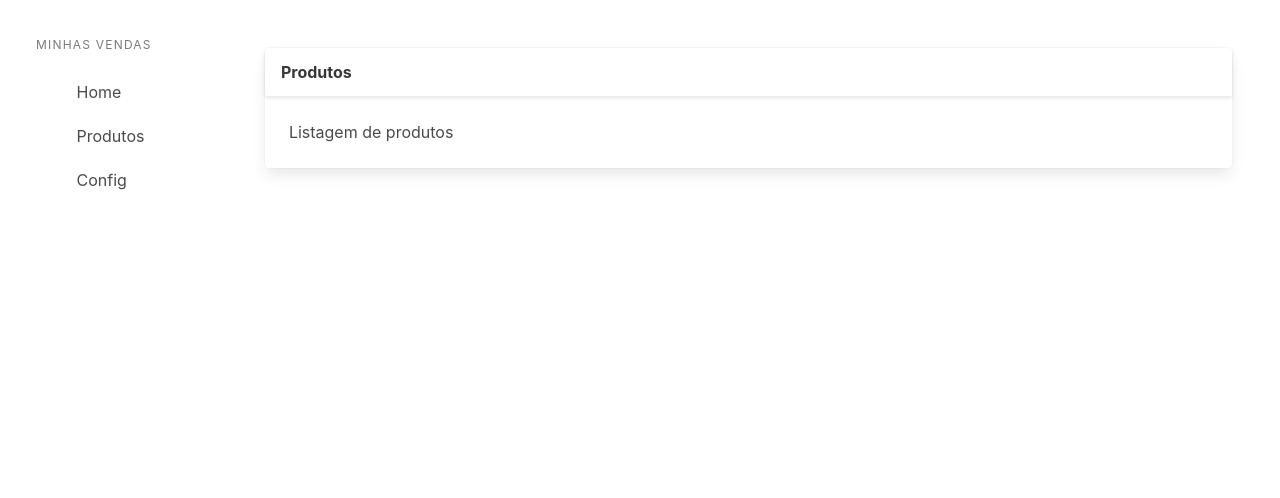
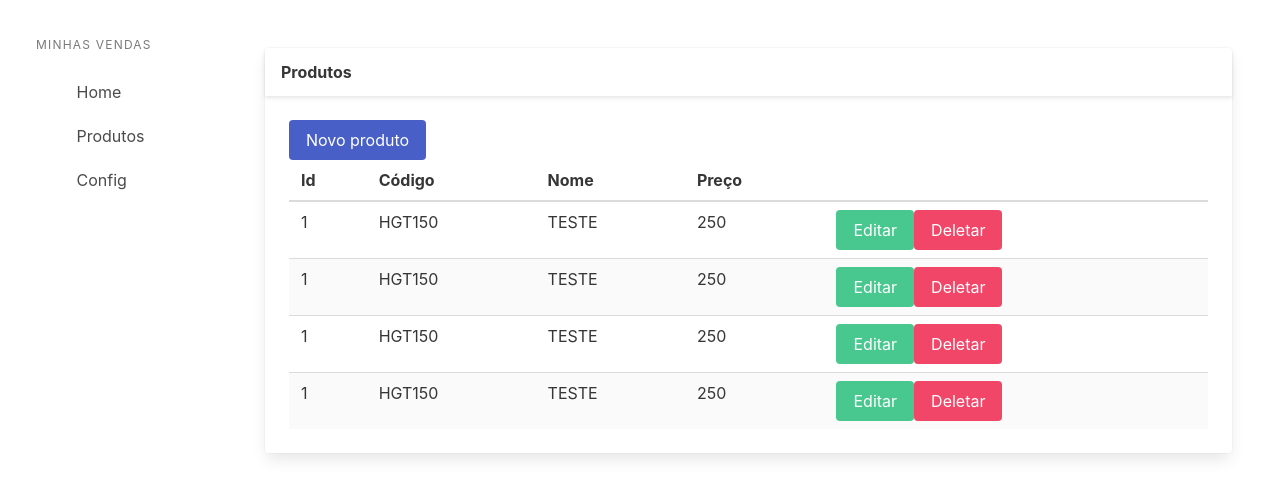
Before and after one commit to Matheus-Doerzbacher/Curso-Spring-vendas-app, a Next.js app: page /consultas/produtos in a window 1280 px wide. Shown: the top 498 px of the page. Built offline with nearby package versions, Linux system fonts and the light colour scheme.

Commit message:
Final aula 49

```diff
--- a/src/components/layout/menu/index.tsx
+++ b/src/components/layout/menu/index.tsx
@@ -8,7 +8,7 @@ export const Menu: React.FC = () => {
             </p>
             <ul className="menu-list">
                 <MenuItem href="/" label="Home"/>
-                <MenuItem href="/cadastros/produtos" label="Produtos"/>
+                <MenuItem href="/consultas/produtos" label="Produtos"/>
                 <MenuItem href="/" label="Config"/>
             </ul>
         </aside>
--- a/src/components/produtos/cadastro/index.tsx
+++ b/src/components/produtos/cadastro/index.tsx
@@ -5,6 +5,7 @@ import { Input } from 'components/common/input'
 import { Alert } from 'components/common/message'
 import { Layout } from 'components/layout'
 import Head from 'next/head'
+import Link from 'next/link'
 import { useState } from 'react'
 import * as yup from 'yup'
 
@@ -183,7 +184,9 @@ export const CadastroProdutos: React.FC = () => {
                         </button>
                     </div>
                     <div className="control">
-                        <button className="button is-link is-light">Voltar</button>
+                        <Link href="/consultas/produtos">
+                            <button className="button is-link is-light">Voltar</button>
+                        </Link>
                     </div>
                 </div>
             </Layout>
--- a/src/components/produtos/listagem/index.tsx
+++ b/src/components/produtos/listagem/index.tsx
@@ -1,10 +1,32 @@
 import { Layout } from "components/layout"
+import Head from "next/head"
+import Link from "next/link"
+import { TabelaProdutos } from "./tabela"
+import { Produto } from "app/models/produtos"
 
 
 export const ListagemProdutos: React.FC = () => {
+
+    const produtos: Produto[] = [
+        { idProduto:'1', codigo: 'HGT150', nome: 'TESTE', preco: 250.00 },
+        { idProduto:'1', codigo: 'HGT150', nome: 'TESTE', preco: 250.00 },
+        { idProduto:'1', codigo: 'HGT150', nome: 'TESTE', preco: 250.00 },
+        { idProduto:'1', codigo: 'HGT150', nome: 'TESTE', preco: 250.00 }
+    ]
+
     return(
-        <Layout titulo="Produtos">
-            Listagem de produtos
-        </Layout>
+        <>
+            <Head>
+                <title>Produtos</title>
+                <link rel="icon" href="/favicon.ico" />
+            </Head>
+            <Layout titulo="Produtos">
+                <Link href="/cadastros/produtos">
+                    <button className="button is-link">Novo produto</button>
+                </Link>
+                <br />
+                <TabelaProdutos produtos={produtos}/>
+            </Layout>
+        </>
     )
 }
--- /dev/null
+++ b/src/components/produtos/listagem/tabela/index.tsx
@@ -0,0 +1,41 @@
+import { Produto } from "app/models/produtos"
+
+interface TabelaProdutosProps {
+    produtos: Array<Produto>
+}
+
+export const TabelaProdutos: React.FC<TabelaProdutosProps> = ({ produtos }) => {
+    return (
+        <table className="table is-striped is-hoverable">
+            <thead>
+                <th>Id</th>
+                <th>Código</th>
+                <th>Nome</th>
+                <th>Preço</th>
+                <th></th>
+            </thead>
+            <tbody>
+                { produtos.map( produto => <ProdutoRow key={produto.idProduto} produto={produto}/> ) }
+            </tbody>
+        </table>
+    )
+}
+
+interface ProdutoRowProps {
+    produto: Produto
+}
+
+const ProdutoRow: React.FC<ProdutoRowProps> = ({ produto }) => {
+    return (
+        <tr>
+            <td>{produto.idProduto}</td>
+            <td>{produto.codigo}</td>
+            <td>{produto.nome}</td>
+            <td>{produto.preco}</td>
+            <td>
+                <button className="button is-success">Editar</button>
+                <button className="button is-danger">Deletar</button>
+            </td>
+        </tr>
+    )
+}
```
